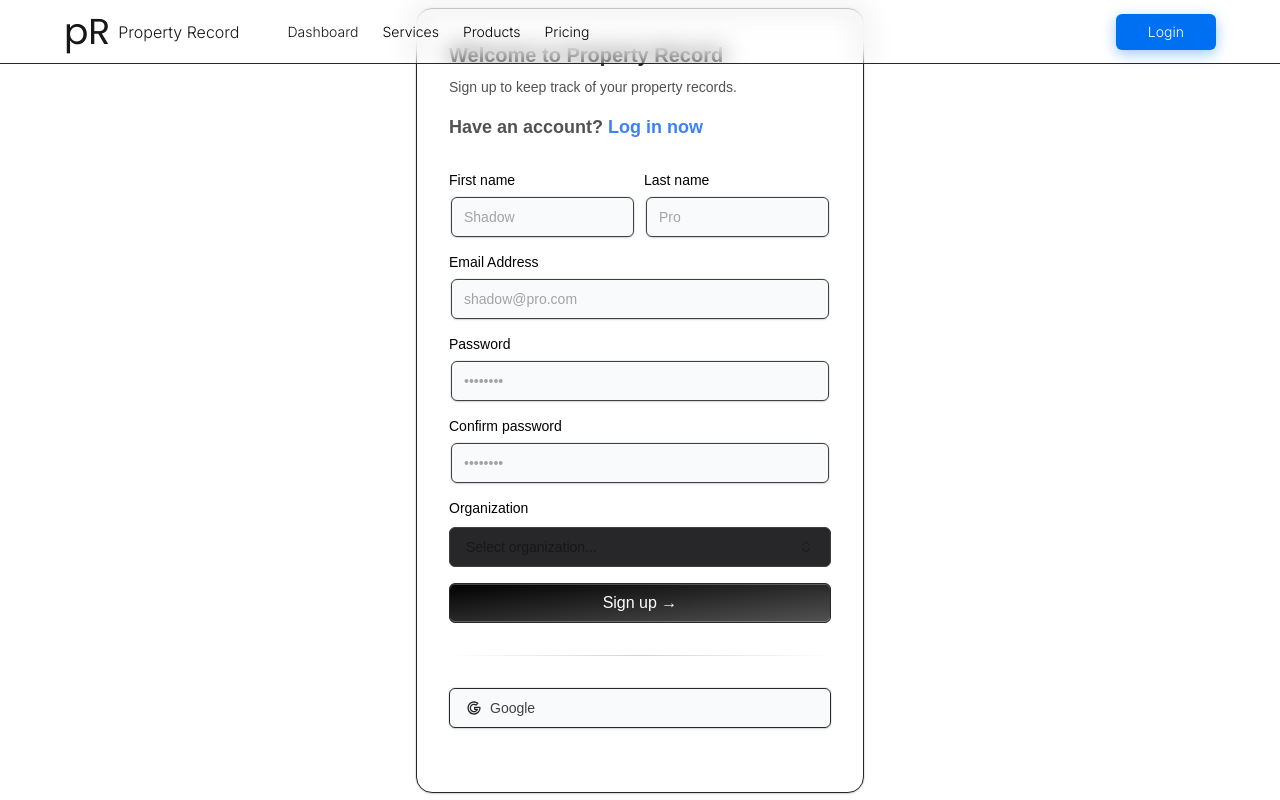
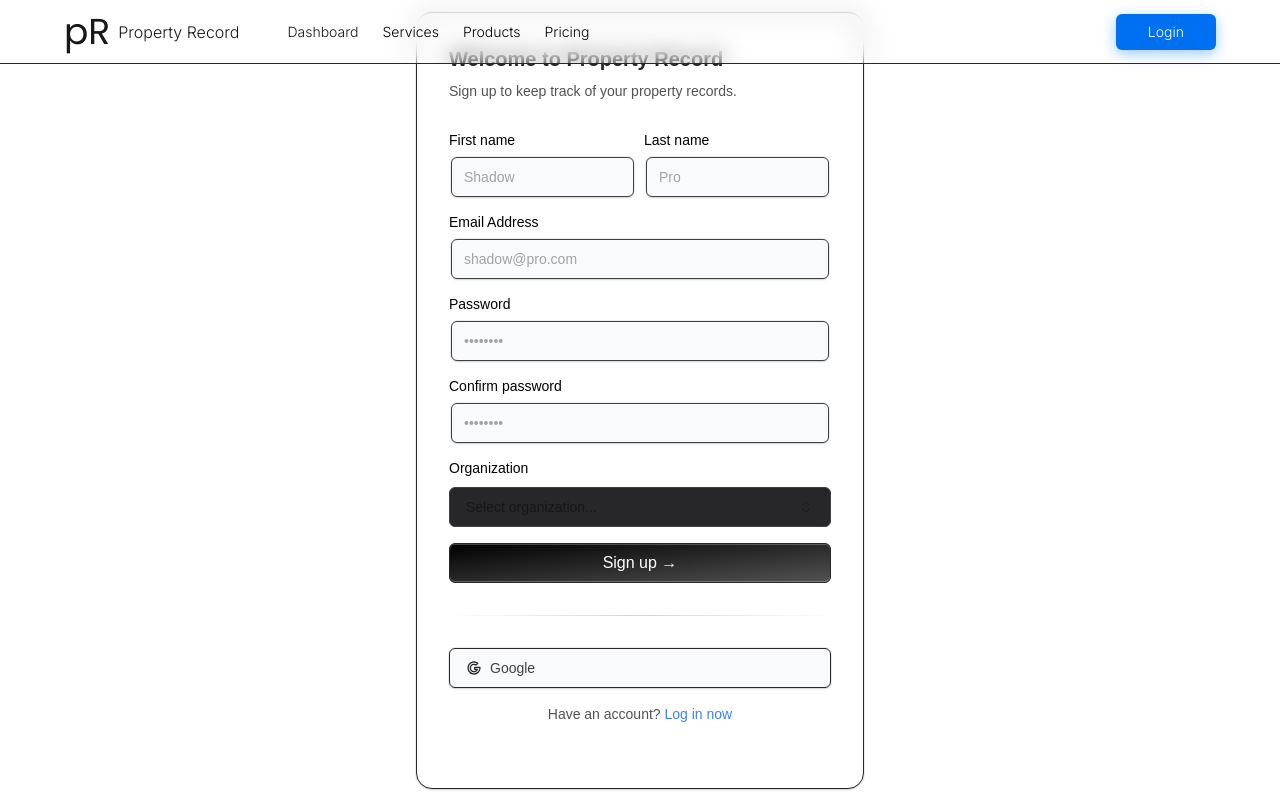
Before and after one commit to agxpro-z/property-record-webapp, a Next.js app: page /register in a window 1280 px wide. Built offline with nearby package versions, Linux system fonts and the light colour scheme.

Commit message:
App: Improve login and register form.
Signed-off-by: agxpro <herrscherofdarkness@gmail.com>

```diff
--- a/app/login/page.tsx
+++ b/app/login/page.tsx
@@ -49,13 +49,6 @@
         <p className="text-neutral-600 text-sm max-w-sm mt-2 dark:text-neutral-300">
           Sign in to see your property records.
         </p>
-        <h3 className="mt-4 font-bold text-lg text-neutral-600 dark:text-neutral-300">
-          Don&apos;t have an account?{" "}
-          <Link
-            href="/register"
-            className="text-blue-500 dark:text-cyan-400"
-          >Sign Up</Link>
-        </h3>
 
         <form className="my-8" onSubmit={handleSubmit}>
           <LabelInputContainer className="mb-4">
@@ -101,6 +94,13 @@
               <BottomGradient />
             </button>
           </div>
+          <div className="mt-4 font-normal text-sm text-center text-neutral-600 dark:text-neutral-300">
+          Don&apos;t have an account?{" "}
+          <Link
+            href="/register"
+            className="text-blue-500 dark:text-cyan-400"
+          >Sign Up</Link>
+        </div>
         </form>
       </div>
     </motion.div>
--- a/app/register/page.tsx
+++ b/app/register/page.tsx
@@ -99,13 +99,6 @@
         <p className="text-neutral-600 text-sm max-w-sm mt-2 dark:text-neutral-300">
           Sign up to keep track of your property records.
         </p>
-        <h3 className="mt-4 font-bold text-lg text-neutral-600 dark:text-neutral-300">
-          Have an account?{" "}
-          <Link
-            href="/login"
-            className="text-blue-500 dark:text-cyan-400"
-          >Log in now</Link>
-        </h3>
 
         <form className="my-8" onSubmit={handleSubmit}>
           <div className="flex flex-col md:flex-row space-y-2 md:space-y-0 md:space-x-2 mb-4">
@@ -191,7 +184,7 @@
                             setOrg(currentValue === org ? "" : currentValue)
                             setOpen(false)
                           }}
-                          className="hover:bg-zinc-950"
+                          className="hover:bg-zinc-800"
                         >
                           {organization.label}
                           <Check
@@ -230,6 +223,13 @@
               <BottomGradient />
             </button>
           </div>
+          <div className="mt-4 font-normal text-sm text-center text-neutral-600 dark:text-neutral-300">
+          Have an account?{" "}
+          <Link
+            href="/login"
+            className="text-blue-500 dark:text-cyan-400"
+          >Log in now</Link>
+        </div>
         </form>
       </div>
     </motion.div>
```
